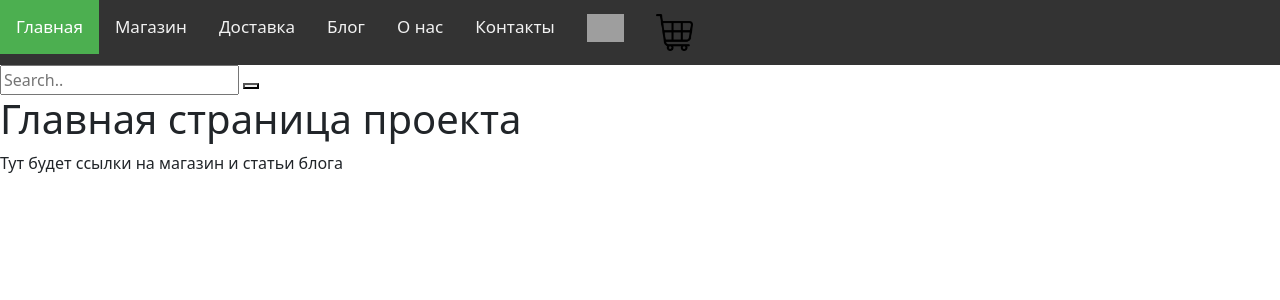
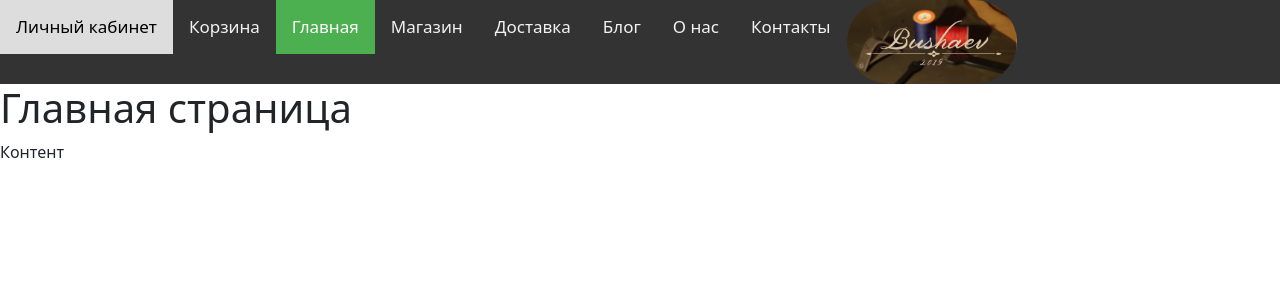
Before and after one commit to Redimus/Online-shop, a Django app: page / in a window 1280 px wide. Shown: the top 300 px of the page. Run offline with Django 4.2, Linux system fonts and the light colour scheme; grey boxes are pictures that could not be loaded.

Commit message:
Create template base.html, edit main page.

```diff
--- a/static/css/index.css
+++ b/static/css/index.css
@@ -26,23 +26,10 @@
     color: white;
 }
 
-/* Icon account */
-.account {
+.topnav-rigt {
     float: right;
-    width: 10;
-    color: #ff0000;
 }
 
-/* Search */
-.topnav input[type=text] {
-    float: right;
-    padding: 6px;
-    border: none;
-    margin-top: 8px;
-    margin-right: 16px;
-    font-size: 17px;
+.label {
+    border-radius: 50px;
 }
-
-.topnav .search-container {
-  float: right;
-}
--- /dev/null
+++ b/templates/base.html
@@ -0,0 +1,31 @@
+<!DOCTYPE html>
+{% load static %}
+<html lang="ru">
+<head>
+    <meta charset="UTF-8">
+    <link rel="stylesheet" href="{% static 'css/index.css' %}" />
+    <title>{% block title %}{% endblock %}</title>
+    <style>{% block stile %}{% endblock %}</style>
+    <link href="https://cdn.jsdelivr.net/npm/bootstrap@5.2.2/dist/css/bootstrap.min.css" rel="stylesheet" integrity="sha384-Zenh87qX5JnK2Jl0vWa8Ck2rdkQ2Bzep5IDxbcnCeuOxjzrPF/et3URy9Bv1WTRi" crossorigin="anonymous">
+</head>
+<body>
+<div class="topnav">
+    <div class="topnav-right">
+        <a href="#account">Личный кабинет</a>
+        <a href="#buy">Корзина</a>
+    </div>
+    <img src="{% static 'label.jpg' %}" width="170" class="label" alt="123">
+    <a class="active" href="#home">Главная</a>
+    <a href="#blog">Магазин</a>
+    <a href="#delivery">Доставка</a>
+    <a href="#blog">Блог</a>
+    <a href="#about">О нас</a>
+    <a href="#contact">Контакты</a>
+
+</div>
+
+
+
+{% block content %}{% endblock %}
+</body>
+</html>
--- a/templates/index.html
+++ b/templates/index.html
@@ -1,31 +1,14 @@
-<!doctype html>
-{% load static %}
-<html lang="en">
-  <head>
-    <link rel="stylesheet" href="{% static 'css/index.css' %}" />
-    <meta charset="utf-8">
-    <meta name="viewport" content="width=device-width, initial-scale=1">
-    <title>Bushaev | изделия из кожи</title>
-    <link href="https://cdn.jsdelivr.net/npm/bootstrap@5.2.2/dist/css/bootstrap.min.css" rel="stylesheet" integrity="sha384-Zenh87qX5JnK2Jl0vWa8Ck2rdkQ2Bzep5IDxbcnCeuOxjzrPF/et3URy9Bv1WTRi" crossorigin="anonymous">
-  </head>
-  <body>
-<div class="topnav">
-  <a class="active" href="#home">Главная</a>
-  <a href="#blog">Магазин</a>
-  <a href="#delivery">Доставка</a>
-  <a href="#blog">Блог</a>
-  <a href="#about">О нас</a>
-  <a href="#contact">Контакты</a>
-  <a href="#account"><img src="{% static 'icons/icon account.png' %}" width="37" class="account"></a>
-  <a href="#buy"><img src="{% static 'icons/icon buy.png' %}" width="37"></a>
-</div>
-<div class="search-container">
-    <form action="/action_page.php">
-      <input type="text" placeholder="Search.." name="search">
-      <button type="submit"><i class="search"></i></button>
-    </form>
-</div>
-    <h1>Главная страница проекта</h1>
-    <p>Тут будет ссылки на магазин и статьи блога</p>
-  </body>
-</html>
+{% extends 'base.html' %}
+
+{% block title %}
+Bushaev | изделия из кожи
+{% endblock %}
+
+{% block stile %}
+
+{% endblock %}
+
+{% block content %}
+<h1>Главная страница</h1>
+<p>Контент</p>
+{% endblock %}
```
Also changed, not shown: static/label.jpg (added).
